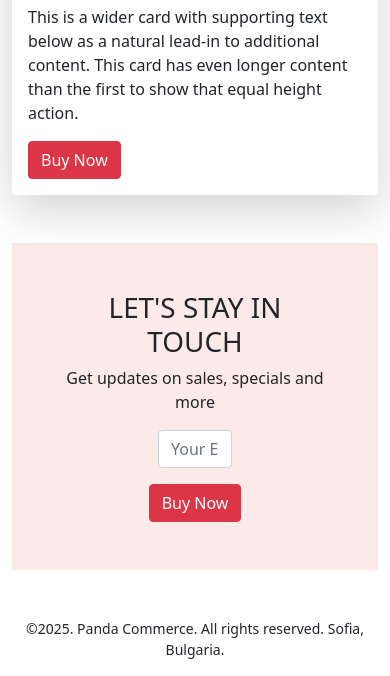
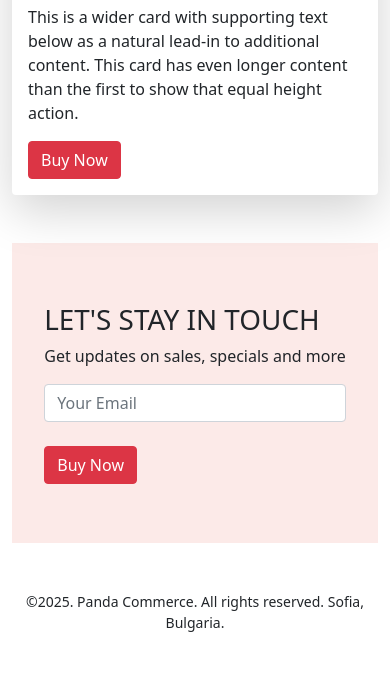
Before and after one commit to tryit-100/ecommerce-web-bootstrap, a plain HTML site: page index.html in a window 390 px wide. Shown: the part 4183-4859 px from the top of the page. After the commit the page ends 4832 px from the top, so only its background shows below. Drawn offline with nearby package versions, Linux system fonts and the light colour scheme.

Commit message:
all responsiveness complete

```diff
--- a/index.html
+++ b/index.html
@@ -137,7 +137,7 @@
         <!-- Shoes section -->
         <section class="container">
             <h1>Shoes</h1>
-            <div class="row row-cols-1 row-cols-md-3 g-4 py-5">
+            <div class="row row-cols-1 row-cols-md-2 row-cols-lg-3 g-4 py-5">
                 <div class="col">
                     <div class="card border-0 shadow-lg h-100 pb-3">
                         <img src="images/shoes/shoe-1.png" class="card-img-top" alt="...">
@@ -183,7 +183,7 @@
         <!-- Bags section -->
         <section class="container">
             <h1>Backpack</h1>
-            <div class="row row-cols-1 row-cols-md-3 g-4 py-5">
+            <div class="row row-cols-1 row-cols-md-2 row-cols-lg-3 g-4 py-5">
                 <div class="col">
                     <div class="card border-0 shadow-lg h-100 pb-3">
                         <img src="images/bags/bag-1.png" class="card-img-top" alt="...">
@@ -228,16 +228,12 @@
         </section>
         <!-- subscribe section -->
         <section class="container">
-            <div class=" p-5" style="background-color: #fceae8;">
-                <div class="row d-flex flex-column justify-content-center align-items-center text-center">
+            <div class="d-flex justify-content-center align-items-center" style="background-color: #fceae8; height:300px;">
+                <div class="text-nowrap">
                     <h1>LET'S STAY IN TOUCH</h1>
                     <p>Get updates on sales, specials and more</p>
-                    <div class="mb-3 col-4">
-                        <input type="email" class="form-control" id="exampleFormControlInput1" placeholder="Your Email">
-                    </div>
-                    <div class="col-auto">
-                        <button type="button" class="btn btn-danger">Buy Now</button>
-                    </div>
+                    <input type="email" class="form-control " id="exampleFormControlInput1" placeholder="Your Email"><br>
+                    <button type="button" class="btn btn-danger">Buy Now</button>
                 </div>
             </div>
         </section>
```
